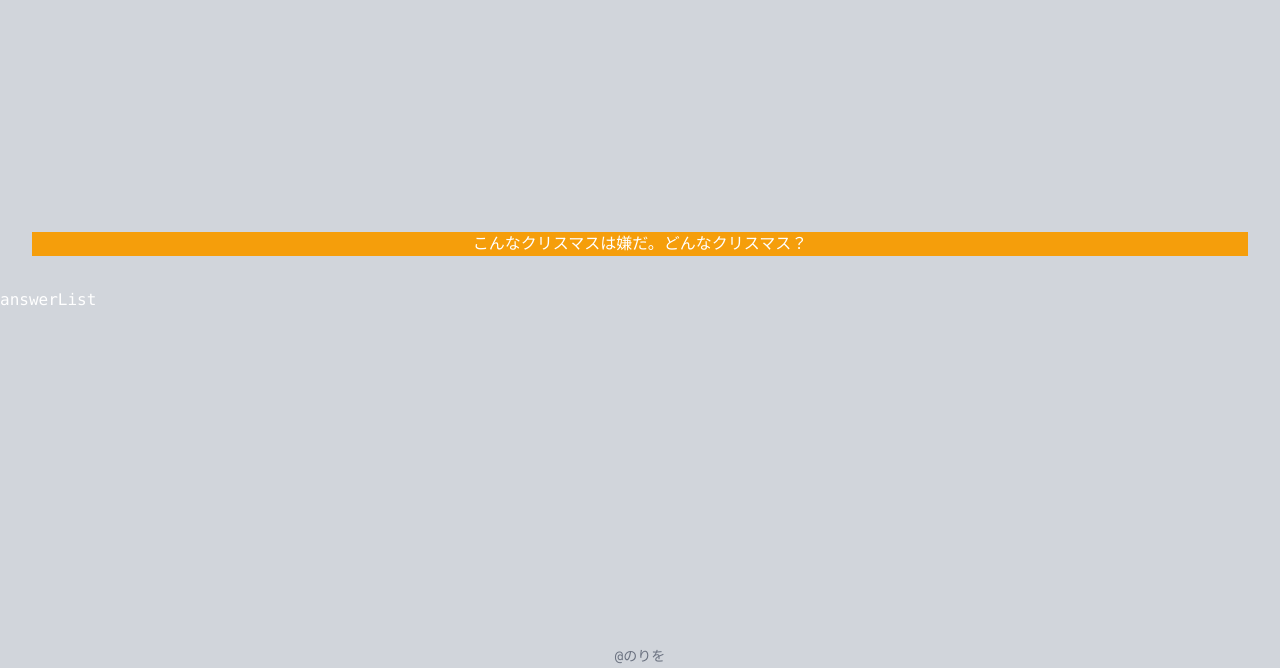
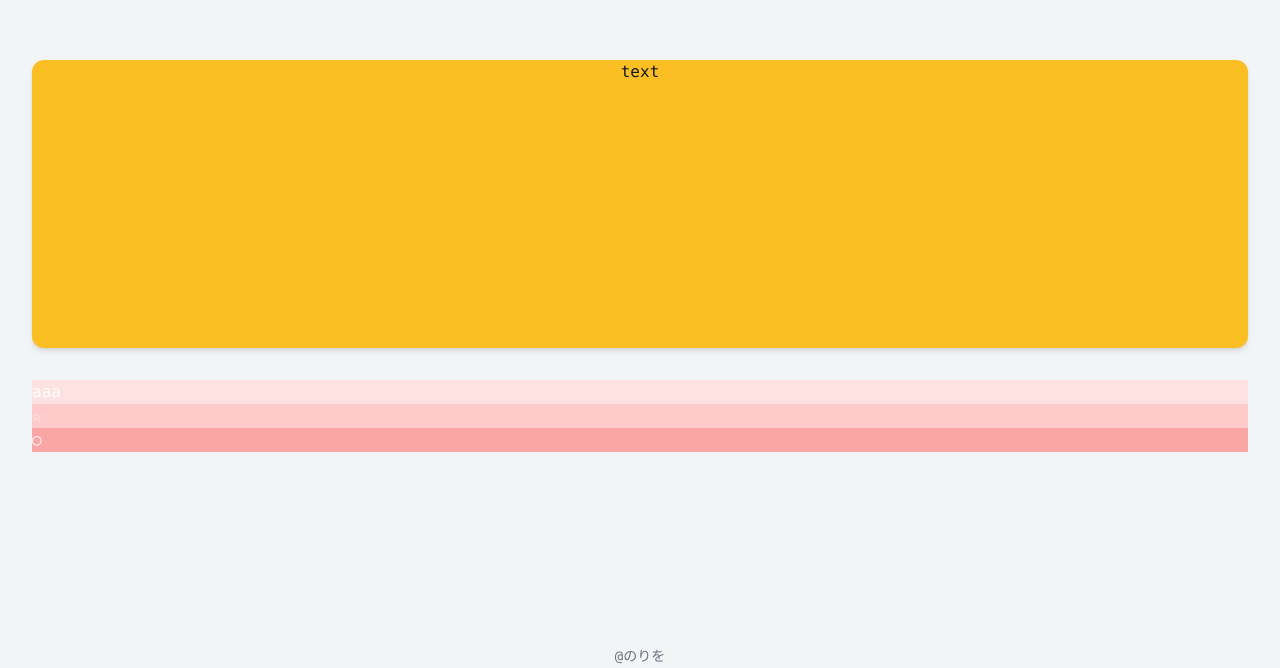
Before and after one commit to CK-888/oogiri-saru, a Next.js app: page /oogiri-main-page in a window 1280 px wide. Shown: the part 132-800 px from the top of the page. Built offline with nearby package versions, Linux system fonts and the light colour scheme.

Commit message:
メインページ更新

```diff
--- /dev/null
+++ b/components/AnswerList.js
@@ -0,0 +1,19 @@
+
+export default function AnswerList() {
+	return (
+		<div className="h-auto w-auto m-8">
+			{/* 回答本文 */}
+			<div className="bg-red-100">
+				aaa
+			</div>
+			{/* いいね */}
+			<div className="bg-red-200">
+				☆
+			</div>
+			{/* コメント */}
+			<div className="bg-red-300">
+				○
+			</div>
+		</div>
+	);
+}
--- a/components/Layout.js
+++ b/components/Layout.js
@@ -2,16 +2,16 @@ import Head from "next/head";
 
 export default function Layout({children, title = "Default title" }) {
 	return (
-		<div className="flex justify-center items-center flex-col min-h-screen text-white font-mono bg-gray-300">
+		<div className="flex justify-center items-center flex-col min-h-screen text-white font-mono bg-gray-100">
 			<Head>
 				<title>{title}</title>
 			</Head>
 			<main className="flex flex-1 justify-center items-center w-screen flex-col">
-        {children}
-      </main>
+        		{children}
+     		</main>
 			<footer className="w-full h-6 flex justify-center items-center text-gray-500 text-sm">
-        @のりを
-      </footer>
+        		@のりを
+      		</footer>
 		</div>
 		);
 }
--- /dev/null
+++ b/components/Theme.js
@@ -0,0 +1,7 @@
+export default function Theme() {
+	return (
+		<div className=" h-24 md:h-72 text-gray-900 bg-yellow-400 text-center align-text-bottom shadow-md m-8 rounded-xl">
+			<span>text</span>
+		</div>
+	);
+}
--- a/pages/oogiri-main-page.js
+++ b/pages/oogiri-main-page.js
@@ -1,16 +1,14 @@
 import Layout from "../components/Layout";
-
+import AnswerList from "../components/AnswerList";
+import Theme from "../components/Theme";
 
 export default function OogiriMainPage() {
 	return (
 		<Layout title="oogiri-main page">
 			<div className="container">
-				<div className="bg-yellow-500 m-8 h-32 md:h-full text-center">
-					こんなクリスマスは嫌だ。どんなクリスマス？
-				</div>
-			</div>
-			<div className="container">
-				answerList
+				<Theme />
+				<AnswerList />
+
 			</div>
 		</Layout>
 	);
```
Also changed, not shown: components/Answer.js (added).
